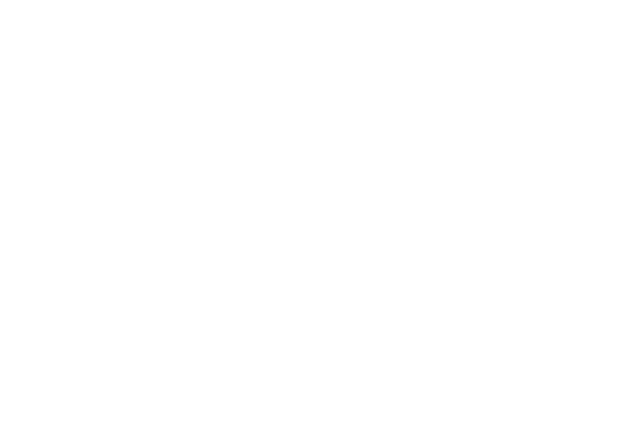
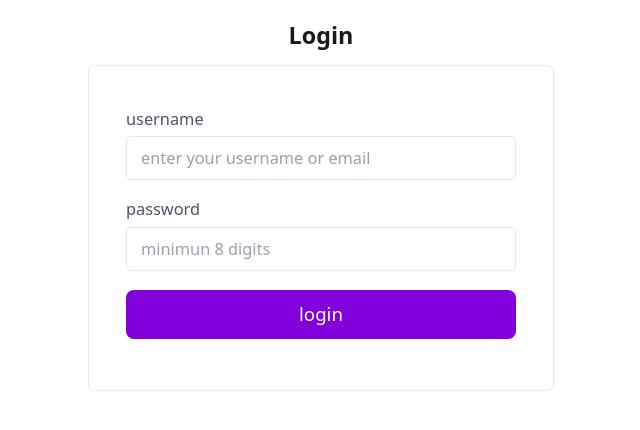
Before and after one commit to weily10/finance-app, a Vue app: page /login in a window 1280 px wide. Before the commit this address had no page. Shown: the top 430 px of the page, without its empty margins (319-959 px from the left). Built offline with nearby package versions, Linux system fonts and the light colour scheme.

Commit message:
add login

```diff
--- /dev/null
+++ b/src/components/buttons/Button.vue
@@ -0,0 +1,15 @@
+<script setup lang="ts" >
+defineProps({
+    label: String,
+    type: String
+})
+
+</script>
+
+<template>
+    <button
+        class="w-full bg-purple-700 p-2 text-white rounded-md cursor-pointer text-sm hover:bg-purple-900 transition duration-300"
+        :type="type" @click="$emit('onClick')">
+        {{ label }}
+    </button>
+</template>
--- /dev/null
+++ b/src/components/inputs/Input.vue
@@ -0,0 +1,31 @@
+<script setup lang="ts">
+defineProps({
+    label: String,
+    isRequired: Boolean,
+    placeholder: String,
+    type: {
+        type: String,
+        default: 'text'
+    }
+})
+
+const model = defineModel('model')
+
+</script>
+
+<template>
+    <div class="  grow-1">
+        <label class="text-sm text-gray-600">
+            {{ label }}<span v-if="isRequired" class="text-red-800"> *</span>
+        </label>
+        <input :type="type"
+            class="mt-1 w-full  grow py-1.5 p-3  text-base text-gray-900 placeholder:text-gray-400 focus:outline-none sm:text-sm/6 border border-gray-200 rounded-sm "
+            :placeholder="placeholder" v-model="model" min="0">
+    </div>
+</template>
+
+<style scoped>
+input:not(:placeholder-shown) {
+    border: 2px solid #9060ff;
+}
+</style>
--- /dev/null
+++ b/src/pages/Login.vue
@@ -0,0 +1,46 @@
+
+<script setup lang="ts" >
+import { ref, reactive } from 'vue'
+import Button from '../components/buttons/Button.vue'
+import Input from '../components/inputs/Input.vue'
+import axios from "axios";
+
+const credentials = reactive({
+    email: '',
+    password: '',
+})
+const error = ref('')
+
+async function login() {
+    console.log('adsasd', credentials);
+
+    const baseUrl = import.meta.env.VITE_API_BASE_URL;
+    const url = `${baseUrl}/api/login`
+    axios.post(url, credentials).then((res) => {
+        console.log(res);
+    });
+}
+
+
+</script>
+
+<template>
+    <h1 class="text-center font-bold text-xl">Login</h1>
+    <div class="flex justify-center">
+        <div class="p-8 border border-gray-200 mt-3 rounded-md md:w-100 ">
+
+            <form @submit.prevent="login">
+                <Input label="username" v-model:model="credentials.email"
+                    :placeholder="'enter your username or email'"></Input>
+                <Input type="password" label="password" v-model:model="credentials.password" class="mt-3"
+                    :placeholder="'minimun 8 digits'"></Input>
+                <div class="mt-4">
+                    <Button label="login" :type="'submit'"></Button>
+                    <p v-show="error">{{ error }}</p>
+                </div>
+            </form>
+            <p class="mt-3 text-sm text-gray-400">
+            </p>
+        </div>
+    </div>
+</template>
--- a/src/router/index.ts
+++ b/src/router/index.ts
@@ -1,5 +1,6 @@
 import { createRouter, createWebHistory } from 'vue-router'
 import Home from '../pages/Home.vue'
+import Login from '../pages/Login.vue'
 
 
 
@@ -8,7 +9,13 @@
         path: "/",
         name: "Home",
         component: Home,
+    },
+    {
+        path:"/login",
+        name: "Login",
+        component: Login,
     }
+
 
 ]
 
--- a/src/style.css
+++ b/src/style.css
@@ -61,8 +61,7 @@
   max-width: 1280px;
   margin: 0 auto;
   padding: 1rem;
-  text-align: center;
-}
+ }
 
 @media (prefers-color-scheme: light) {
   /* :root {
```
